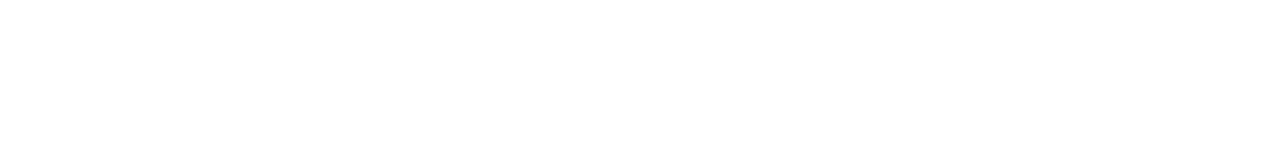
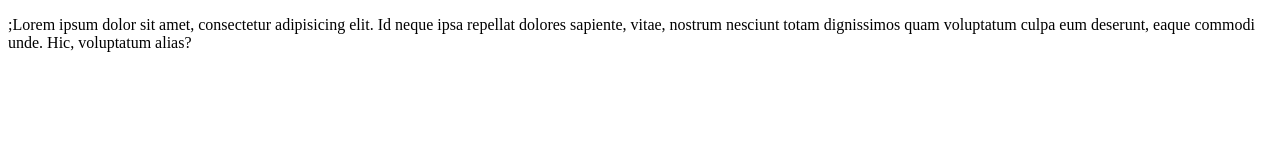
Before and after one commit to mdparvajmosharof/secon-web, a plain HTML site: page index.html in a window 1280 px wide. Drawn offline with Linux system fonts and the light colour scheme.

Commit message:
ptag-added

```diff
--- a/index.html
+++ b/index.html
@@ -6,6 +6,6 @@
     <title>Document</title>
 </head>
 <body>
-
+    <p>;Lorem ipsum dolor sit amet, consectetur adipisicing elit. Id neque ipsa repellat dolores sapiente, vitae, nostrum nesciunt totam dignissimos quam voluptatum culpa eum deserunt, eaque commodi unde. Hic, voluptatum alias?</p>
 </body>
 </html>
```
